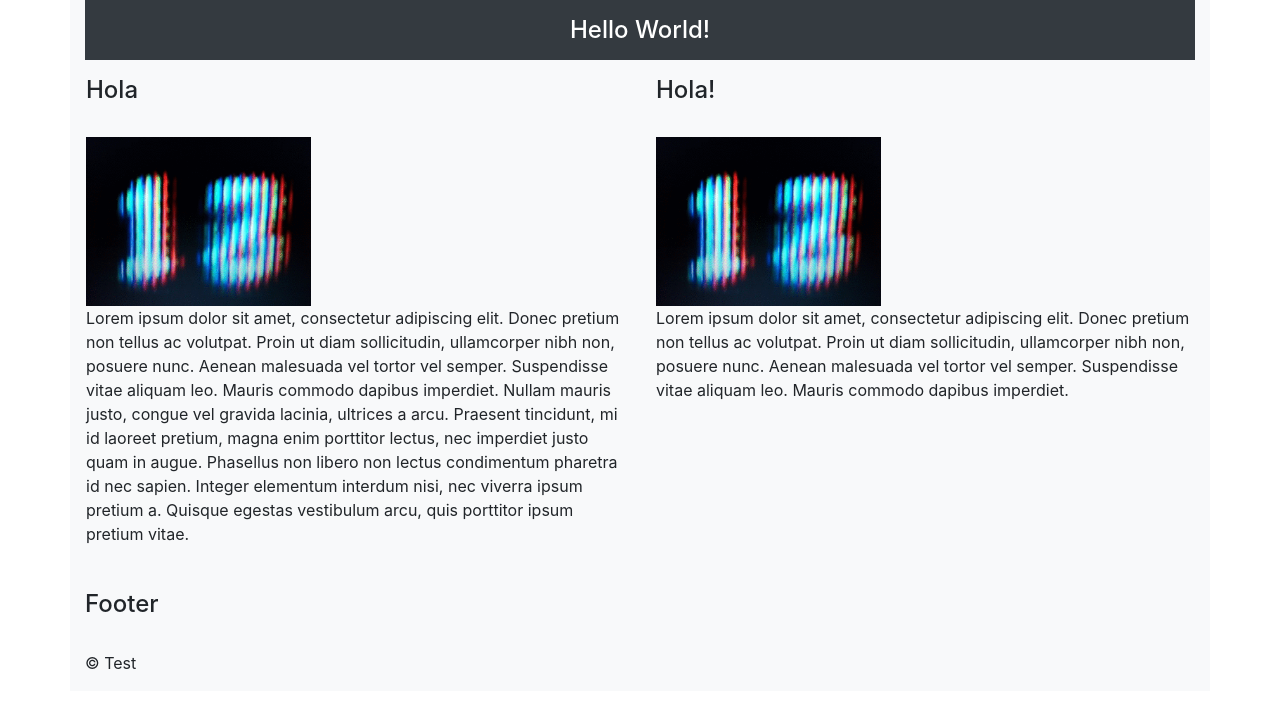
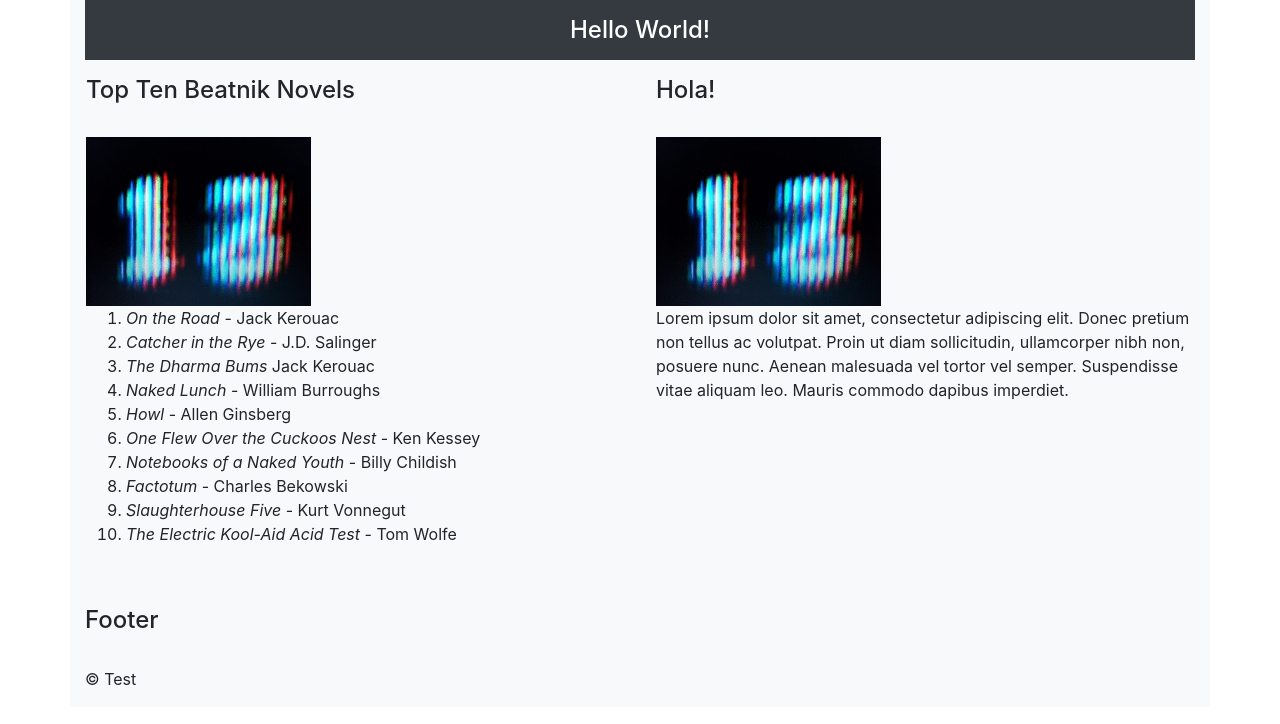
Before and after one commit to adrizos/Bootstrap4_HelloWorld, a plain HTML site: page index.html in a window 1280 px wide. Drawn offline with nearby package versions, Linux system fonts and the light colour scheme.

Commit message:
updated text

```diff
--- a/index.html
+++ b/index.html
@@ -19,18 +19,20 @@
 
                 </div>
                 <div class="col-lg-6 col-md-6 col-sm-6 col-xs-12 p-3">
-                    <h4>Hola</h4><br>
+                    <h4>Top Ten Beatnik Novels</h4><br>
                     <img src="./images/numbers.gif" width=225 heigh=225><br>
-                    Lorem ipsum dolor sit amet, consectetur adipiscing elit.
-                    Donec pretium non tellus ac volutpat. Proin ut diam sollicitudin,
-                    ullamcorper nibh non, posuere nunc. Aenean malesuada vel tortor vel
-                    semper. Suspendisse vitae aliquam leo. Mauris commodo dapibus imperdiet.
-                    Nullam mauris justo, congue vel gravida lacinia, ultrices a arcu.
-                    Praesent tincidunt, mi id laoreet pretium, magna enim porttitor
-                    lectus, nec imperdiet justo quam in augue. Phasellus non libero
-                    non lectus condimentum pharetra id nec sapien. Integer elementum
-                    interdum nisi, nec viverra ipsum pretium a. Quisque egestas vestibulum
-                    arcu, quis porttitor ipsum pretium vitae.
+                    <ol>
+                        <li><i>On the Road</i> - Jack Kerouac</li>
+                        <li><i>Catcher in the Rye</i> - J.D. Salinger</li>
+                        <li><i>The Dharma Bums</i> Jack Kerouac</li>
+                        <li><i>Naked Lunch</i> - William Burroughs</li>
+                        <li><i>Howl</i> - Allen Ginsberg</li>
+                        <li><i>One Flew Over the Cuckoos Nest</i> - Ken Kessey</li>
+                        <li><i>Notebooks of a Naked Youth</i> - Billy Childish</li>
+                        <li><i>Factotum</i> - Charles Bekowski</li>
+                        <li><i>Slaughterhouse Five</i> - Kurt Vonnegut</li>
+                        <li><i>The Electric Kool-Aid Acid Test</i> - Tom Wolfe</li>
+                    </ol>
                 </div>
                 <div class="col-lg-6 col-md-6 col-sm-6 col-xs-12 p-3">
                     <h4>Hola!</h4><br>
```
